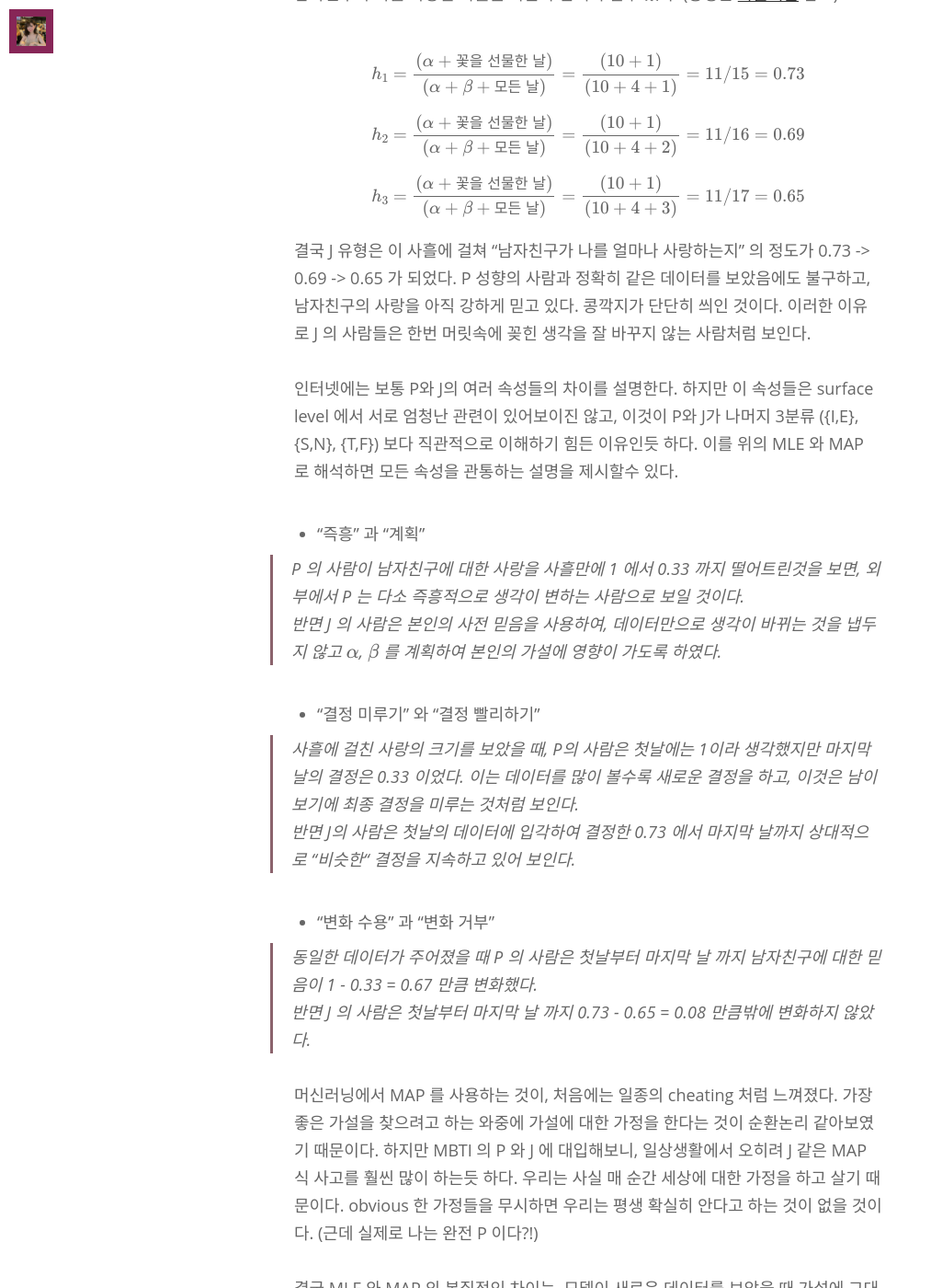
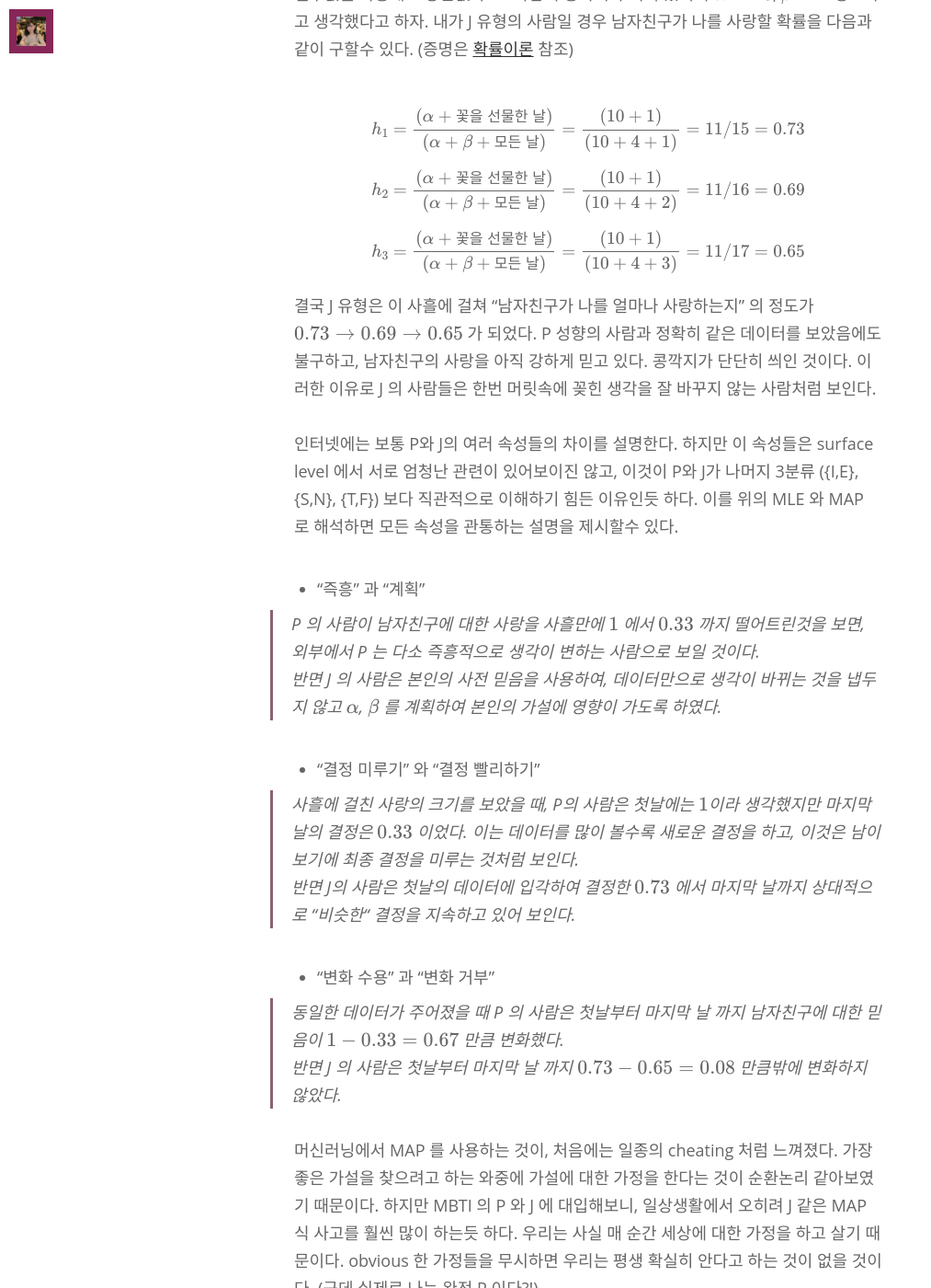
Before and after one commit to minniie/minniie.github.io, a Jekyll site: the page built from _posts/2021-08-04-post3.markdown, in a window 1280 px wide and 1400 px high, scrolled down 2763 px. Shown: the whole window at 92% size, without its empty margins (0-1013 px from the left). Built offline with Jekyll 4.4.1, drawn with Linux system fonts in a browser that asks for light colours; nearby versions of some CDN libraries; some web fonts are replaced; some of the changed text lies outside the part shown.

Commit message:
Update 2021-08-04-post3.markdown

```diff
--- a/_posts/2021-08-04-post3.markdown
+++ b/_posts/2021-08-04-post3.markdown
@@ -28,9 +28,11 @@
 
 $$ h_3 = \frac{\text{꽃을 선물한 날}}{\text{모든 날}} = \frac{1}{3} = 0.33 $$
 
-결국 P 유형은 이 사흘에 걸쳐 “남자친구가 나를 얼마나 사랑하는지” 의 정도가 1 -> 0.5 -> 0.33 으로 줄어들었다. 사흘만에 나를 사랑한다는 확신에 찼던 사람이, 사흘만에 날 사랑하지 않는다고 친구들에게 툴툴거리는 경우이다. 이러한 이유로 P 성향의 사람들은 작은 일에 민감하고 변덕적인 사람처럼 보일 것이다.
+결국 P 유형은 이 사흘에 걸쳐 “남자친구가 나를 얼마나 사랑하는지” 의 정도가 $1 \rightarrow 0.5 \rightarrow 0.33$ 으로 줄어들었다. 사흘만에 나를 사랑한다는 확신에 찼던 사람이, 사흘만에 날 사랑하지 않는다고 친구들에게 툴툴거리는 경우이다. 이러한 이유로 P 성향의 사람들은 작은 일에 민감하고 변덕적인 사람처럼 보일 것이다.
 
-반면 J 성향의 사람은 세상을 **judging** 한다. 눈앞에 어떤 상황이 발생했을 때 그것을 “판단” 한다, 즉 내가 이미 알고있는 것에 빗대어 이 상황이 얼마나 말이 되는지를 계산해보는 것이다. 위의 P 와 달라진 유일한 점은 내가 이미 가설에 대해 알고있는 것 (혹은 알고 있다고 믿는 것?) 을 사용하는 것이다. 같은 남자친구 예시에 MAP 를 적용하려면, $\alpha$ 와 $\beta$ 의 값이 가설에 대해 알고있는 것을 나타낸다. 여기서 $\alpha$ 는 남자친구가 나를 사랑한다고 믿는 정도, $\beta$ 는 남자친구가 나를 안사랑한다고 믿는 정도로 해석될수 있다. 이때 $\alpha$, $\beta$ 는 크기를 나타내는 정도이므로 어떤 실수값을 사용해도 상관없다. 그 사람이 콩깍지가 씌여 있어서 $\alpha = 10, \beta = 4$ 정도라고 생각했다고 하자. 내가 J 유형의 사람일 경우 남자친구가 나를 사랑할 확률을 다음과 같이 구할수 있다. (증명은 [확률이론](https://minniie.github.io/%ED%99%95%EB%A5%A0/2021/07/27/probability.html) 참조)
+반면 J 성향의 사람은 세상을 **judging** 한다. 눈앞에 어떤 상황이 발생했을 때 그것을 “판단” 한다, 즉 내가 이미 알고있는 것에 빗대어 이 상황이 얼마나 말이 되는지를 계산해보는 것이다. 위의 P 와 달라진 유일한 점은 내가 이미 가설에 대해 알고있는 것 (혹은 알고 있다고 믿는 것?) 을 사용하는 것이다.
+
+남자친구 예시에 MAP 를 적용하려면, $\alpha$ 와 $\beta$ 의 값이 가설에 대해 알고있는 것을 나타낸다. 여기서 $\alpha$ 는 남자친구가 나를 사랑한다고 믿는 정도, $\beta$ 는 남자친구가 나를 안사랑한다고 믿는 정도로 해석될수 있다. 이때 $\alpha$, $\beta$ 는 크기를 나타내는 정도이므로 어떤 실수값을 사용해도 상관없다. 그 사람이 콩깍지가 씌여 있어서 $\alpha = 10$, $\beta = 4$ 정도라고 생각했다고 하자. 내가 J 유형의 사람일 경우 남자친구가 나를 사랑할 확률을 다음과 같이 구할수 있다. (증명은 [확률이론](https://minniie.github.io/%ED%99%95%EB%A5%A0/2021/07/27/probability.html) 참조)
 
 $$ h_1 = \frac{(\alpha + \text{꽃을 선물한 날})}{(\alpha + \beta + \text{모든 날})} = \frac{(10 + 1)}{(10+4+1)} = 11/15 = 0.73 $$
 
@@ -38,27 +40,27 @@
 
 $$ h_3 = \frac{(\alpha + \text{꽃을 선물한 날})}{(\alpha + \beta + \text{모든 날})} = \frac{(10 + 1)}{(10+4+3)} = 11/17 = 0.65 $$
 
-결국 J 유형은 이 사흘에 걸쳐 “남자친구가 나를 얼마나 사랑하는지” 의 정도가 0.73 -> 0.69 -> 0.65 가 되었다. P 성향의 사람과 정확히 같은 데이터를 보았음에도 불구하고, 남자친구의 사랑을 아직 강하게 믿고 있다. 콩깍지가 단단히 씌인 것이다. 이러한 이유로 J 의 사람들은 한번 머릿속에 꽂힌 생각을 잘 바꾸지 않는 사람처럼 보인다.
+결국 J 유형은 이 사흘에 걸쳐 “남자친구가 나를 얼마나 사랑하는지” 의 정도가 $0.73 \rightarrow 0.69 \rightarrow 0.65$ 가 되었다. P 성향의 사람과 정확히 같은 데이터를 보았음에도 불구하고, 남자친구의 사랑을 아직 강하게 믿고 있다. 콩깍지가 단단히 씌인 것이다. 이러한 이유로 J 의 사람들은 한번 머릿속에 꽂힌 생각을 잘 바꾸지 않는 사람처럼 보인다.
 
 인터넷에는 보통 P와 J의 여러 속성들의 차이를 설명한다. 하지만 이 속성들은 surface level 에서 서로 엄청난 관련이 있어보이진 않고, 이것이 P와 J가 나머지 3분류 ({I,E}, {S,N}, {T,F}) 보다 직관적으로 이해하기 힘든 이유인듯 하다. 이를 위의 MLE 와 MAP 로 해석하면 모든 속성을 관통하는 설명을 제시할수 있다.
 
 - “즉흥” 과 “계획”
 
->P 의 사람이 남자친구에 대한 사랑을 사흘만에 1 에서 0.33 까지 떨어트린것을 보면, 외부에서 P 는 다소 즉흥적으로 생각이 변하는 사람으로 보일 것이다.
+>P 의 사람이 남자친구에 대한 사랑을 사흘만에 $1$ 에서 $0.33$ 까지 떨어트린것을 보면, 외부에서 P 는 다소 즉흥적으로 생각이 변하는 사람으로 보일 것이다.
 >
 >반면 J 의 사람은 본인의 사전 믿음을 사용하여, 데이터만으로 생각이 바뀌는 것을 냅두지 않고 $\alpha$, $\beta$ 를 계획하여 본인의 가설에 영향이 가도록 하였다.
 
 - “결정 미루기” 와 “결정 빨리하기”
 
->사흘에 걸친 사랑의 크기를 보았을 때, P의 사람은 첫날에는 1이라 생각했지만 마지막 날의 결정은 0.33 이었다. 이는 데이터를 많이 볼수록 새로운 결정을 하고, 이것은 남이 보기에 최종 결정을 미루는 것처럼 보인다.
+>사흘에 걸친 사랑의 크기를 보았을 때, P의 사람은 첫날에는 $1$이라 생각했지만 마지막 날의 결정은 $0.33$ 이었다. 이는 데이터를 많이 볼수록 새로운 결정을 하고, 이것은 남이 보기에 최종 결정을 미루는 것처럼 보인다.
 >
->반면 J의 사람은 첫날의 데이터에 입각하여 결정한 0.73 에서 마지막 날까지 상대적으로 “비슷한“ 결정을 지속하고 있어 보인다.
+>반면 J의 사람은 첫날의 데이터에 입각하여 결정한 $0.73$ 에서 마지막 날까지 상대적으로 “비슷한“ 결정을 지속하고 있어 보인다.
 
 - “변화 수용” 과 “변화 거부”
 
->동일한 데이터가 주어졌을 때 P 의 사람은 첫날부터 마지막 날 까지 남자친구에 대한 믿음이 1 - 0.33 = 0.67 만큼 변화했다.
+>동일한 데이터가 주어졌을 때 P 의 사람은 첫날부터 마지막 날 까지 남자친구에 대한 믿음이 $1 - 0.33 = 0.67$ 만큼 변화했다.
 >
->반면 J 의 사람은 첫날부터 마지막 날 까지 0.73 - 0.65 = 0.08 만큼밖에 변화하지 않았다.
+>반면 J 의 사람은 첫날부터 마지막 날 까지 $0.73 - 0.65 = 0.08$ 만큼밖에 변화하지 않았다.
 
 머신러닝에서 MAP 를 사용하는 것이, 처음에는 일종의 cheating 처럼 느껴졌다. 가장 좋은 가설을 찾으려고 하는 와중에 가설에 대한 가정을 한다는 것이 순환논리 같아보였기 때문이다. 하지만 MBTI 의 P 와 J 에 대입해보니, 일상생활에서 오히려 J 같은 MAP 식 사고를 훨씬 많이 하는듯 하다. 우리는 사실 매 순간 세상에 대한 가정을 하고 살기 때문이다. obvious 한 가정들을 무시하면 우리는 평생 확실히 안다고 하는 것이 없을 것이다. (근데 실제로 나는 완전 P 이다?!)
 
```
